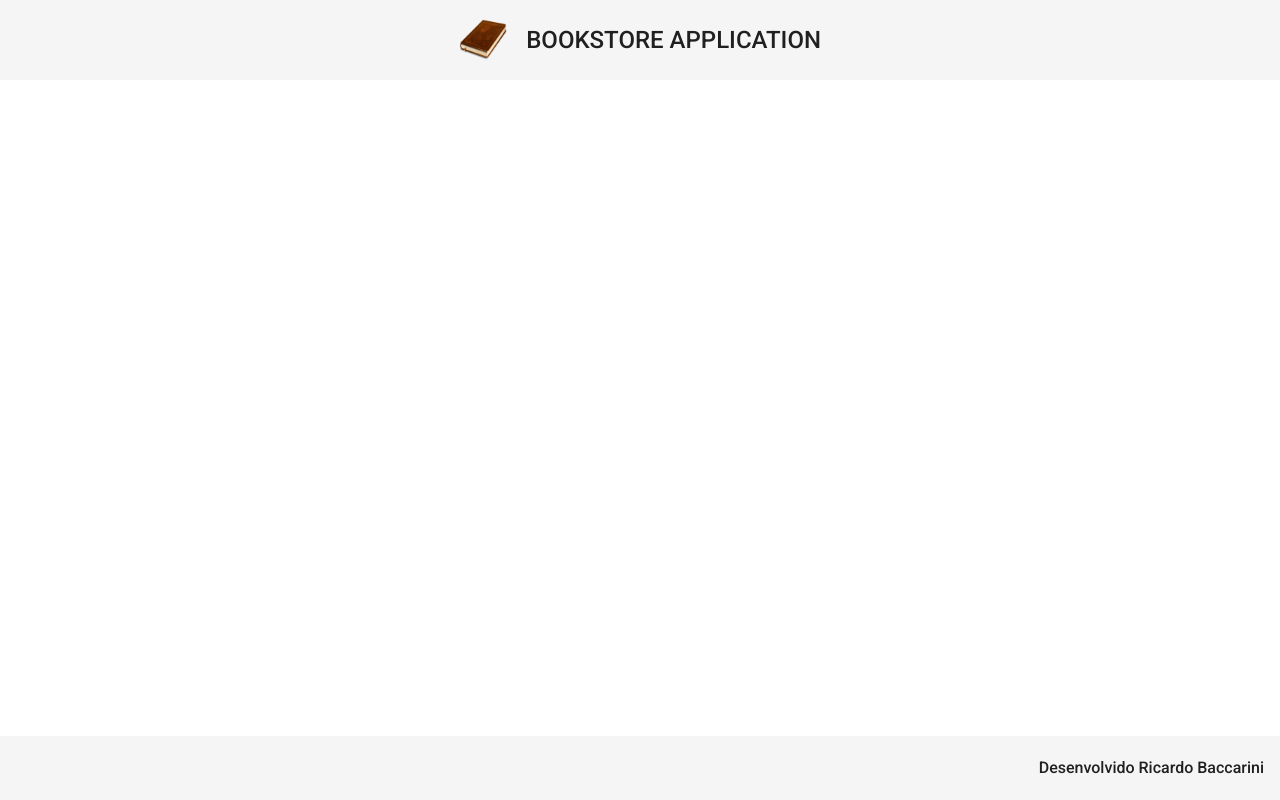
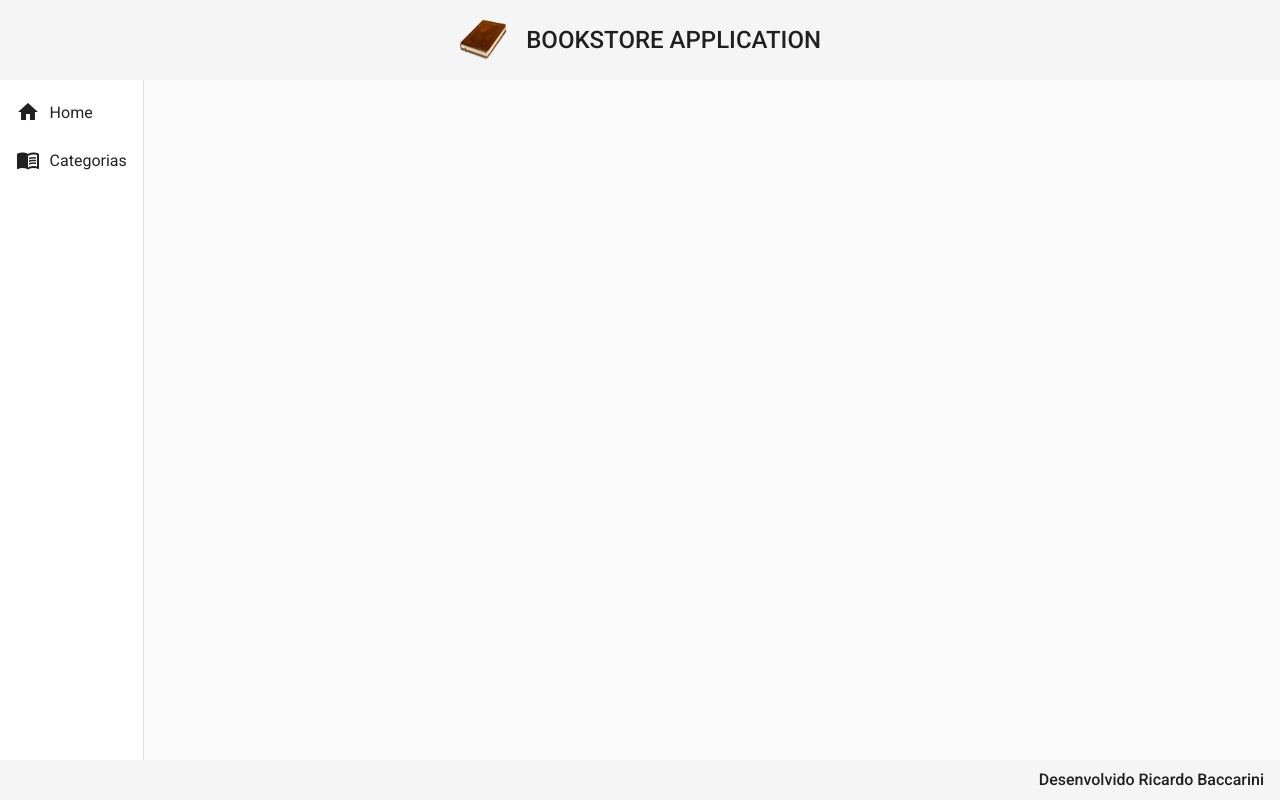
Before and after one commit to Ricardo-Baccarini/bookstore-api, an Angular app in the folder app/bookstore-front/: page / in a window 1280 px wide. Built offline with nearby package versions, Linux system fonts and the light colour scheme.

Commit message:
Adicionado componente de navegação.

```diff
--- a/app/bookstore-front/src/app/app.component.html
+++ b/app/bookstore-front/src/app/app.component.html
@@ -1,2 +1,3 @@
 <app-header></app-header>
+<app-nav></app-nav>
 <app-footer></app-footer>
--- a/app/bookstore-front/src/app/components/template/footer/footer.component.css
+++ b/app/bookstore-front/src/app/components/template/footer/footer.component.css
@@ -4,4 +4,5 @@
     bottom: 0;
     justify-content: flex-end;
     font-size: 1rem;
+    height: 5%;
 }
--- /dev/null
+++ b/app/bookstore-front/src/app/components/template/nav/nav.component.css
@@ -0,0 +1,7 @@
+.container{
+    height: 85%;
+}
+
+i {
+    padding-right: .6rem;
+}
--- /dev/null
+++ b/app/bookstore-front/src/app/components/template/nav/nav.component.html
@@ -0,0 +1,18 @@
+<mat-sidenav-container class="container">
+    <mat-sidenav class="side" mode="side" opened>
+        <mat-nav-list >
+            <a routerLink="" mat-list-item>
+                <i class="material-icons">home</i>
+                Home
+            </a>
+            <a routerLink="" mat-list-item>
+                <i class="material-icons">menu_book</i>
+                Categorias
+            </a>
+        </mat-nav-list>
+    </mat-sidenav>
+
+    <mat-sidenav-content>
+
+    </mat-sidenav-content>
+</mat-sidenav-container>
--- /dev/null
+++ b/app/bookstore-front/src/app/components/template/nav/nav.component.ts
@@ -0,0 +1,15 @@
+import { Component, OnInit } from '@angular/core';
+
+@Component({
+  selector: 'app-nav',
+  templateUrl: './nav.component.html',
+  styleUrls: ['./nav.component.css']
+})
+export class NavComponent implements OnInit {
+
+  constructor() { }
+
+  ngOnInit() {
+  }
+
+}
```
Also changed, not shown: app/bookstore-front/src/app/app.module.ts (+19 -16 lines), 1 other file (tests, documents, lock files or other folders).
